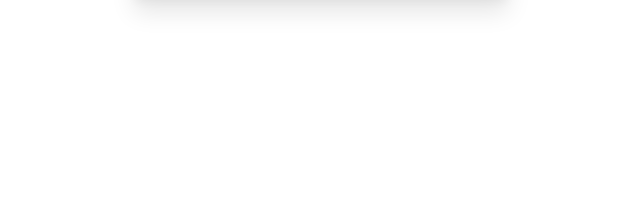
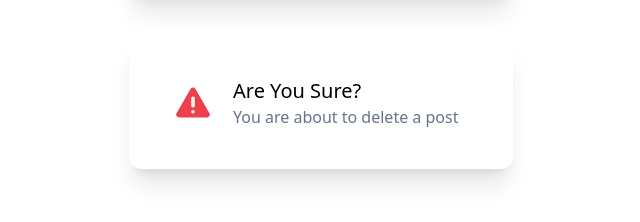
Before and after one commit to Negar-La/tailwind-projects, a plain HTML site: page tailwind-sandbox-starter/01-utility-first/index.html in a window 1280 px wide. Shown: the part 304-526 px from the top of the page, without its empty margins (319-959 px from the left). Drawn offline with nearby package versions, Linux system fonts and the light colour scheme.

Commit message:
utility-first

```diff
--- a/tailwind-sandbox-starter/01-utility-first/index.html
+++ b/tailwind-sandbox-starter/01-utility-first/index.html
@@ -57,6 +57,15 @@
     </div>
 
     <!-- Tailwind Version -->
-
+    <div
+      class="flex items-center max-w-sm p-10 mt-10 mx-auto bg-white rounded-xl shadow-xl space-x-4"
+    >
+      <img class="w-12 h-12" src="../assets/img/warning.svg" alt="alert" />
+      <div>
+        <div class="font-medium text-xl text-black">Are You Sure?</div>
+        <div class="text-slate-500">You are about to delete a post</div>
+      </div>
+    </div>
+    <div class="f"></div>
   </body>
 </html>
```
